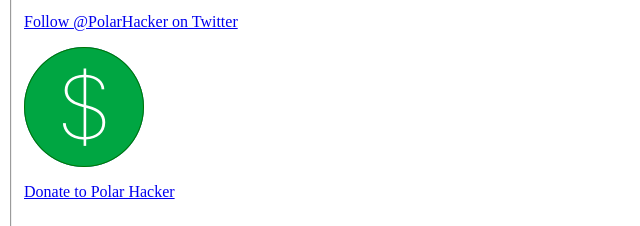
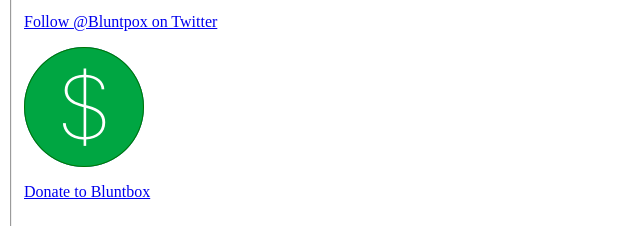
Before and after one commit to iOSHacker/iOSHacker.github.io, a plain HTML site: page Depic/com.iOSHacker.Crayon/index.html in a window 1280 px wide. Shown: the part 849-1075 px from the top of the page, 0-640 px from the left. Drawn offline with Linux system fonts and the light colour scheme; a script that the page names is missing.

```diff
--- a/Depic/com.iOSHacker.Crayon/index.html
+++ b/Depic/com.iOSHacker.Crayon/index.html
@@ -46,8 +46,8 @@
 
     <label>Developer</label>
         <fieldset>
-        	  <a href="https://twitter.com/PolarHacker"><img class="icon" src="http://ioshacker.github.io/Assets/Glyphs/Twitter.png"><div><div><label><p>Follow @PolarHacker on Twitter</p></label></div></div></a>
-			  <a href="https://www.paypal.com/cgi-bin/webscr?cmd=_s-xclick&hosted_button_id=ZJHTNK9XCKBX2"><img class="icon" src="http://ioshacker.github.io/Assets/Glyphs/Donate.png"><div><div><label><p>Donate to Polar Hacker</p></label></div></div></a>
+        	  <a href="https://twitter.com/PolarHacker"><img class="icon" src="http://ioshacker.github.io/Assets/Glyphs/Twitter.png"><div><div><label><p>Follow @Bluntpox on Twitter</p></label></div></div></a>
+			  <a href="https://www.paypal.com/cgi-bin/webscr?cmd=_s-xclick&hosted_button_id=ZJHTNK9XCKBX2"><img class="icon" src="http://ioshacker.github.io/Assets/Glyphs/Donate.png"><div><div><label><p>Donate to Bluntbox</p></label></div></div></a>
         </fieldset>
 
         <label>iOSHacker</label>
```
Also changed, not shown: 4 other files.
